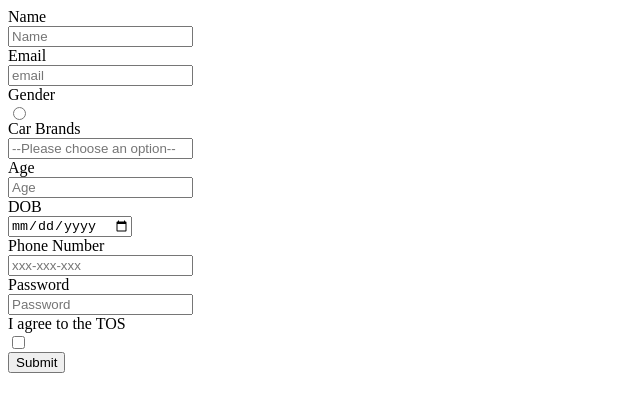
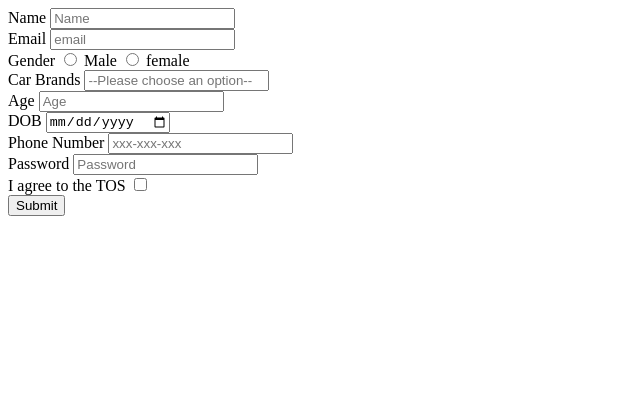
Before and after one commit to acciojob/signup-form-car-Naman1000, a website: page main.html in a window 1280 px wide. Shown: the whole page, without its empty margins (0-640 px from the left). Drawn offline with Linux system fonts and the light colour scheme.

Commit message:
created a submission

```diff
--- a/main.html
+++ b/main.html
@@ -9,32 +9,40 @@
 <body>
 	<form method="post" class="order">
 	<label for="name" >Name</label>
-		<input type="text" required="Yes" id="name" placeholder="Name">
+		<input type="text" required="Yes" id="name" placeholder="Name"><br>
 
 		<label for="email">Email</label>
-		<input type="email" required="Yes" id="email" placeholder="email">
+		<input type="email" required="Yes" id="email" placeholder="email"><br>
 
-		<label for="gender_m,gender_f">Gender</label>
-		<input type="Radio" required="Yes" id="gender_m,gender_f" placeholder="">
+		<label >Gender</label>
+		<label for="gender_m">
+		<input type="Radio" required="Yes" id="gender_m" placeholder="">
+	    Male
+		</label>
+
+		<label for="gender_f">
+		<input type="Radio" required="Yes" id="gender_f" placeholder="">
+		female
+		</label><br>
 
 		<label for="cars">Car Brands</label>
-		<input type="Select" required="Yes" id="cars" placeholder="--Please choose an option--">
+		<input type="Select" required="Yes" id="cars" placeholder="--Please choose an option--"><br>
 
 		<label for="age">Age</label>
-		<input type="Number" required="Yes" id="age" placeholder="Age">
+		<input type="Number" required="Yes" id="age" placeholder="Age"><br>
 
 		<label for="dob">DOB</label>
-		<input type="Date" required="Yes" id="dob" placeholder="">
+		<input type="Date" required="Yes" id="dob" placeholder=""><br>
 
 		<label for="tel">Phone Number</label>
-		<input type="tel" required="No" id="tel" placeholder="xxx-xxx-xxx">
+		<input type="tel" required="No" id="tel" placeholder="xxx-xxx-xxx"><br>
 
 
 		<label for="password">Password</label>
-		<input type="Password" required="Yes" id="password" placeholder="Password">
+		<input type="Password" required="Yes" id="password" placeholder="Password"><br>
 
 		<label for="tos">I agree to the TOS</label>
-		<input type="Checkbox" required="Yes" id="tos" placeholder="">
+		<input type="Checkbox" required="Yes" id="tos" placeholder=""><br>
 
 		<button type="submit">Submit</button>
 
--- a/styles.css
+++ b/styles.css
@@ -6,5 +6,5 @@
 
 
 input{
-	display:block;
+
 }
```
